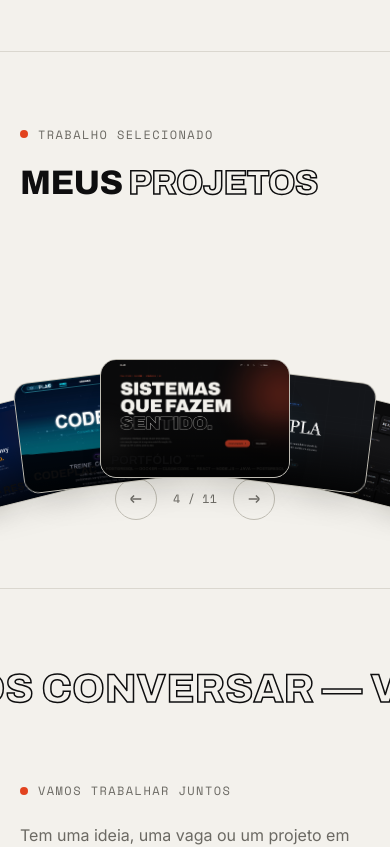
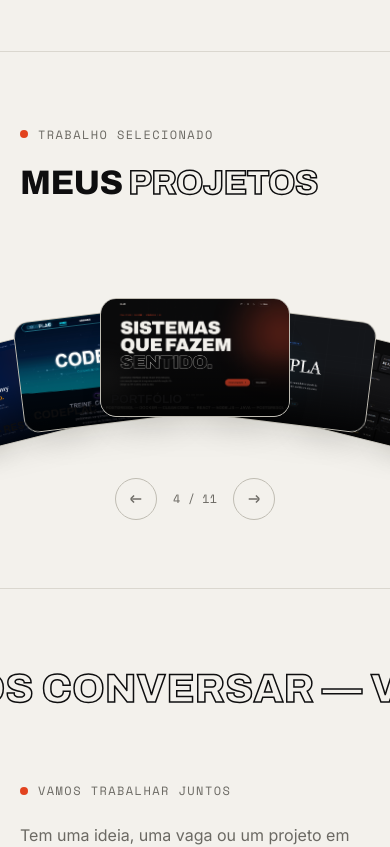
Before and after one commit to gidelmarjr-art/port-foliio, a React (Vite) app: page / in a window 390 px wide. Shown: the part 3533-4380 px from the top of the page. Built offline with nearby package versions, Linux system fonts and the light colour scheme.

Commit message:
Atualização CardFan

```diff
--- a/src/components/sections/CardFanCarousel.css
+++ b/src/components/sections/CardFanCarousel.css
@@ -13,7 +13,7 @@
 
 .fan-carousel__card {
   position: absolute;
-  top: 50%;
+  top: 15%;
   left: 50%;
   width: clamp(190px, 40vw, 620px);
   aspect-ratio: 16 / 10;
@@ -138,6 +138,10 @@
     height: 240px;
   }
 
+  .fan-carousel__card {
+  top: 20%;
+}
+
   .fan-carousel__card span {
     right: 10px;
     bottom: 9px;
```
